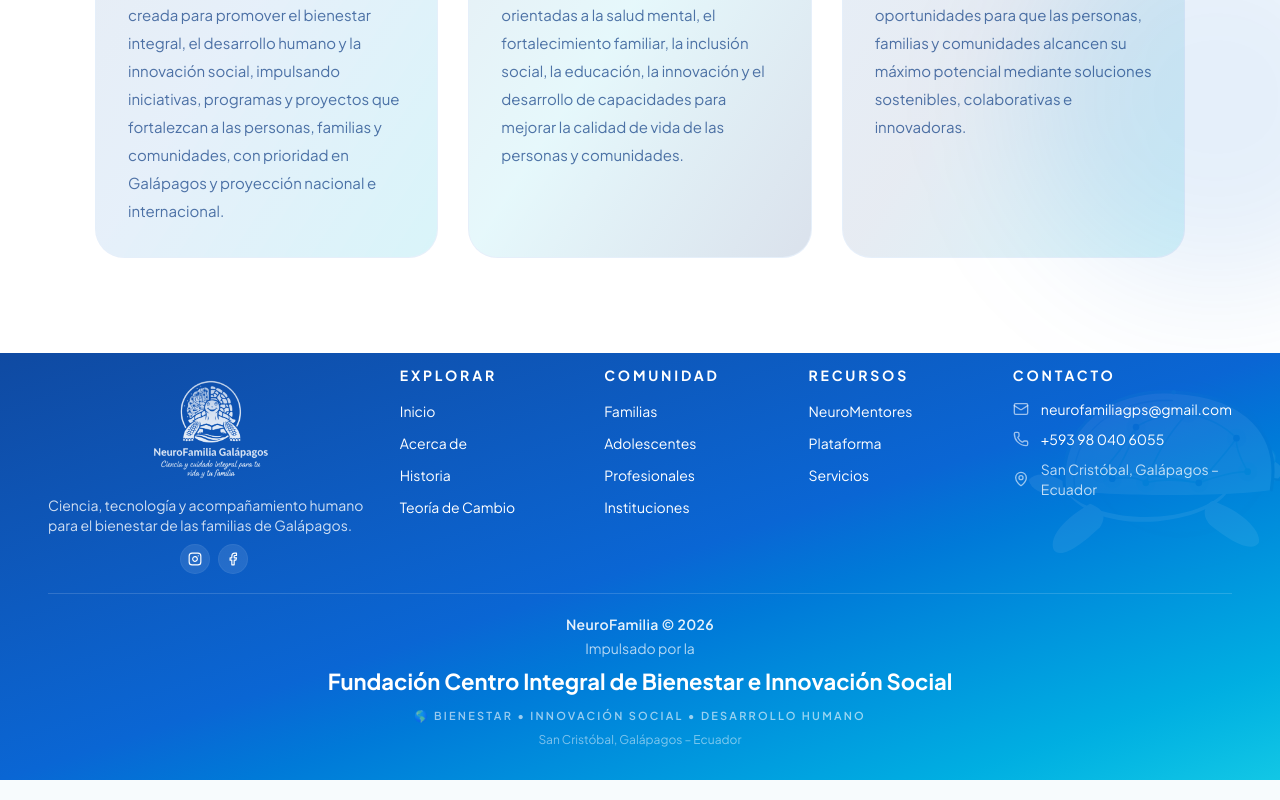
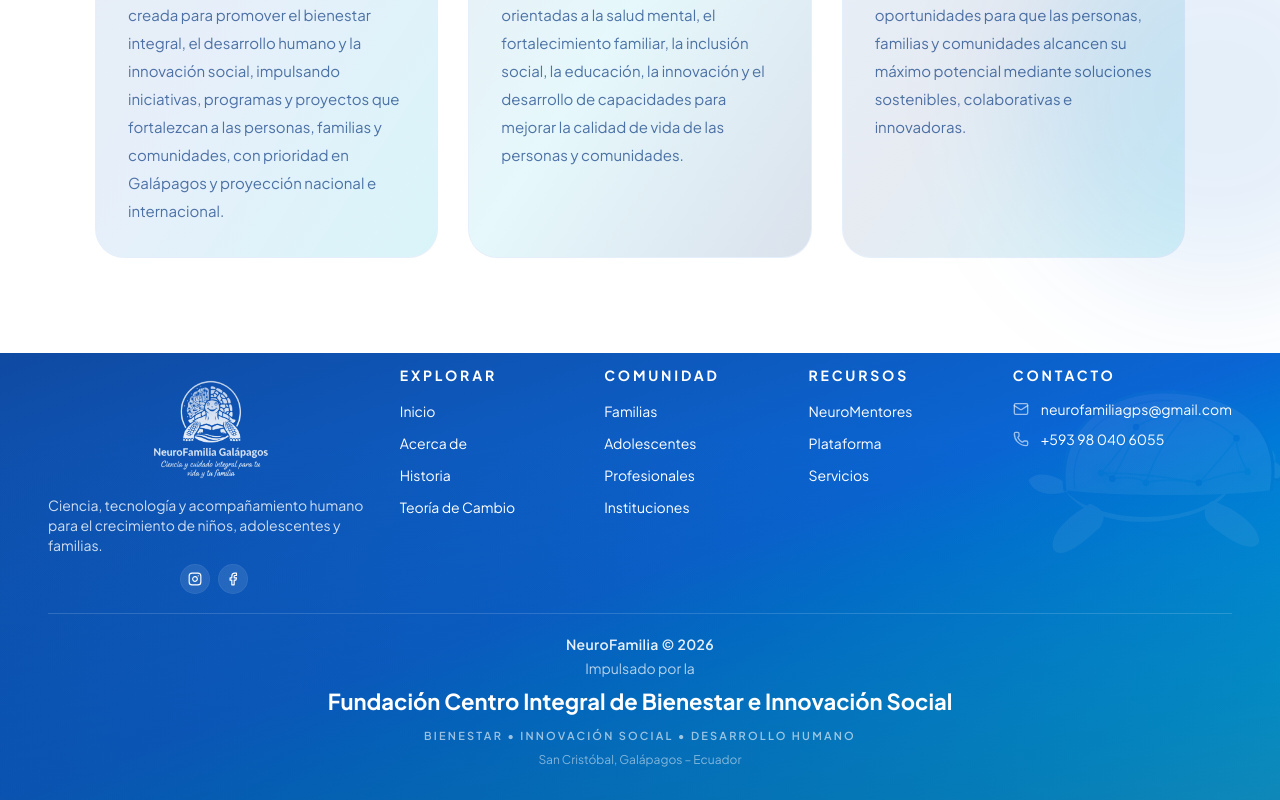
Before and after one commit to nelita0412-afk/NeuroFamilia-AI, a Next.js app in the folder apps/web/: page / in a window 1280 px wide. Shown: the part 2442-3242 px from the top of the page. Built offline with nearby package versions, Linux system fonts and the light colour scheme.

Commit message:
feat(web): Footer v3 - cierre institucional simplificado, velo navy tras el nombre de la Fundación y textos redundantes eliminados

```diff
--- a/apps/web/src/components/landing/footer.tsx
+++ b/apps/web/src/components/landing/footer.tsx
@@ -1,6 +1,6 @@
 import Image from 'next/image';
 import Link from 'next/link';
-import { Mail, MapPin, Phone } from 'lucide-react';
+import { Mail, Phone } from 'lucide-react';
 import { HeroTurtle } from './svg/hero-turtle';
 
 function InstagramIcon({ className = '' }: { className?: string }) {
@@ -55,6 +55,12 @@ export function LandingFooter() {
         aria-hidden="true"
       />
 
+      {/* VELO INSTITUCIONAL — atenúa el brillo del gradiente tras el cierre */}
+      <div
+        aria-hidden="true"
+        className="pointer-events-none absolute inset-x-0 bottom-0 h-[360px] bg-gradient-to-b from-transparent via-[#0B3B82]/25 to-[#0B3B82]/45"
+      />
+
       <div className="relative z-10 mx-auto max-w-7xl px-5 pb-4 pt-3 sm:px-8 lg:px-12">
         <div className="grid gap-6 lg:grid-cols-[1.8fr_1fr_1fr_1fr_1.1fr] lg:gap-5">
           {/* COLUMNA 1 — IDENTIDAD */}
@@ -69,8 +75,8 @@ export function LandingFooter() {
               />
             </Link>
             <p className="max-w-xs text-center text-sm leading-5 text-white/80 lg:text-left">
-              Ciencia, tecnología y acompañamiento humano para el bienestar de las familias de
-              Galápagos.
+              Ciencia, tecnología y acompañamiento humano para el crecimiento de niños,
+              adolescentes y familias.
             </p>
 
             {/* REDES SOCIALES — solo iconos, distribución horizontal */}
@@ -164,10 +170,6 @@ export function LandingFooter() {
                   +593 98 040 6055
                 </a>
               </li>
-              <li className="flex items-center gap-3 text-sm text-white/75">
-                <MapPin className="h-4 w-4 shrink-0 text-white/60" />
-                San Cristóbal, Galápagos – Ecuador
-              </li>
             </ul>
           </div>
         </div>
@@ -181,7 +183,7 @@ export function LandingFooter() {
               Fundación Centro Integral de Bienestar e Innovación Social
             </p>
             <p className="mt-2 text-[11px] font-semibold uppercase tracking-[0.2em] text-white/60">
-              🌎 Bienestar • Innovación Social • Desarrollo Humano
+              Bienestar • Innovación Social • Desarrollo Humano
             </p>
             <p className="mt-1 text-xs text-white/50">San Cristóbal, Galápagos – Ecuador</p>
           </div>
```
